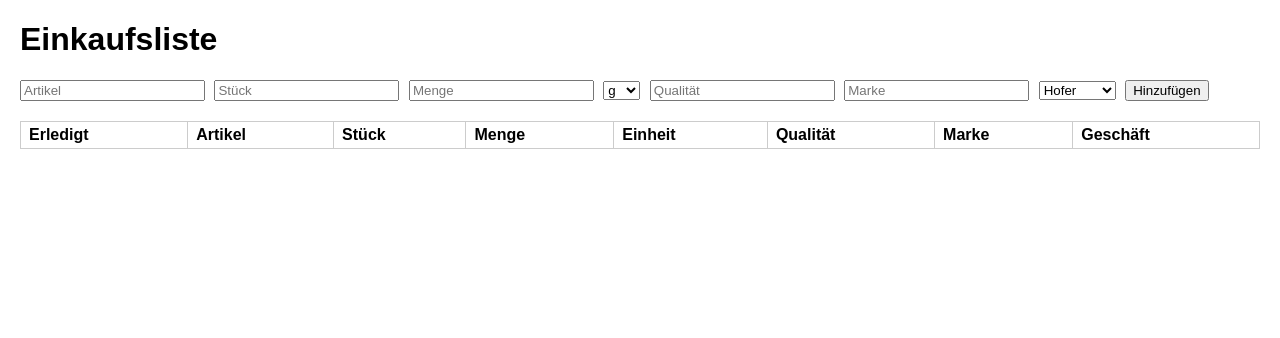
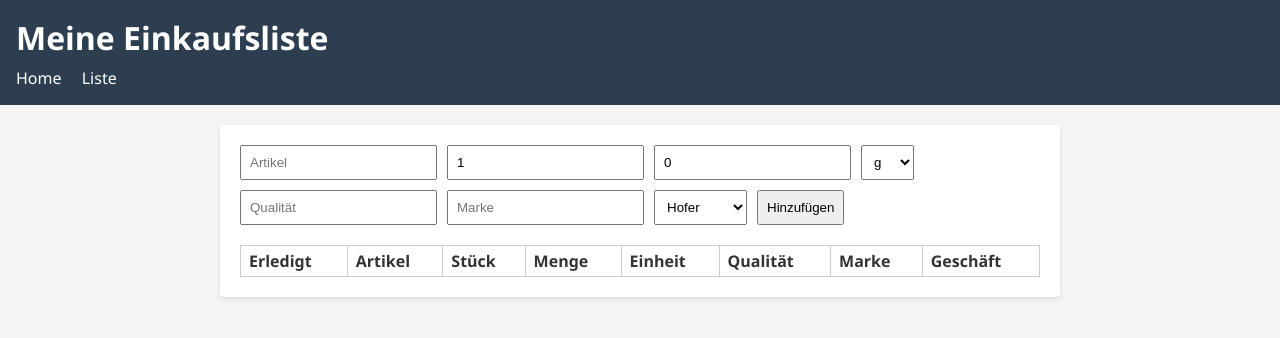
Before and after one commit to Songoruto/Codex-Test, a plain HTML site: page Index.html in a window 1280 px wide. Drawn offline with Linux system fonts and the light colour scheme.

Commit message:
Improve layout and sanitize inputs

```diff
--- a/Index.html
+++ b/Index.html
@@ -2,28 +2,37 @@
 <html lang="de">
 <head>
     <meta charset="UTF-8">
+    <meta name="viewport" content="width=device-width, initial-scale=1">
+    <meta http-equiv="Content-Security-Policy" content="default-src 'self'">
     <title>Einkaufsliste</title>
     <link rel="stylesheet" href="style.css">
 </head>
 <body>
-<h1>Einkaufsliste</h1>
-<form id="item-form">
-    <input type="text" id="item-name" placeholder="Artikel" list="items-list" required>
+<header>
+    <h1>Meine Einkaufsliste</h1>
+    <nav>
+        <a href="#">Home</a>
+        <a href="#liste">Liste</a>
+    </nav>
+</header>
+<main>
+    <form id="item-form" autocomplete="off">
+        <input type="text" id="item-name" placeholder="Artikel" list="items-list" required maxlength="50">
         <datalist id="items-list">
             <option value="Apfel"></option>
             <option value="Brot"></option>
             <option value="Milch"></option>
         </datalist>
-    <input type="number" id="item-piece" placeholder="Stück" min="1">
-    <input type="number" id="item-amount" placeholder="Menge" step="0.01" min="0">
+        <input type="number" id="item-piece" placeholder="Stück" min="1" value="1">
+        <input type="number" id="item-amount" placeholder="Menge" step="0.01" min="0" value="0">
         <select id="item-unit">
             <option value="g">g</option>
             <option value="kg">kg</option>
             <option value="ml">ml</option>
             <option value="l">l</option>
         </select>
-    <input type="text" id="item-quality" placeholder="Qualität">
-    <input type="text" id="item-brand" placeholder="Marke">
+        <input type="text" id="item-quality" placeholder="Qualität" maxlength="50">
+        <input type="text" id="item-brand" placeholder="Marke" maxlength="50">
         <select id="item-store">
             <option value="Hofer">Hofer</option>
             <option value="Billa">Billa</option>
@@ -34,7 +43,8 @@
         </select>
         <button type="submit">Hinzufügen</button>
     </form>
-<table id="shopping-table">
+
+    <table id="shopping-list">
         <thead>
         <tr>
             <th>Erledigt</th>
@@ -50,6 +60,7 @@
         <tbody>
         </tbody>
     </table>
+</main>
 <script src="script.js"></script>
 </body>
 </html>
--- a/script.js
+++ b/script.js
@@ -1,14 +1,22 @@
+'use strict';
+
+function sanitize(str) {
+    const div = document.createElement('div');
+    div.textContent = str;
+    return div.textContent;
+}
+
 document.getElementById('item-form').addEventListener('submit', function (e) {
     e.preventDefault();
-    const name = document.getElementById('item-name').value.trim();
-    const pieces = document.getElementById('item-piece').value;
-    const amount = document.getElementById('item-amount').value;
-    const unit = document.getElementById('item-unit').value;
-    const quality = document.getElementById('item-quality').value.trim();
-    const brand = document.getElementById('item-brand').value.trim();
-    const store = document.getElementById('item-store').value;
+    const name = sanitize(document.getElementById('item-name').value.trim());
+    const pieces = sanitize(document.getElementById('item-piece').value);
+    const amount = sanitize(document.getElementById('item-amount').value);
+    const unit = sanitize(document.getElementById('item-unit').value);
+    const quality = sanitize(document.getElementById('item-quality').value.trim());
+    const brand = sanitize(document.getElementById('item-brand').value.trim());
+    const store = sanitize(document.getElementById('item-store').value);
 
-    const tbody = document.querySelector('#shopping-table tbody');
+    const tbody = document.querySelector('#shopping-list tbody');
     const row = document.createElement('tr');
 
     const checkCell = document.createElement('td');
--- a/style.css
+++ b/style.css
@@ -1,25 +1,60 @@
 body {
-    font-family: Arial, sans-serif;
-    margin: 20px;
+    font-family: 'Segoe UI', Tahoma, sans-serif;
+    margin: 0;
+    padding: 0;
+    background: #f4f4f4;
+    color: #333;
+}
+
+header {
+    background: #2c3e50;
+    color: #fff;
+    padding: 1em;
+}
+
+header h1 {
+    margin: 0;
+}
+
+nav {
+    margin-top: 0.5em;
+}
+
+nav a {
+    color: #fff;
+    margin-right: 1em;
+    text-decoration: none;
+}
+
+main {
+    max-width: 800px;
+    margin: 20px auto;
+    background: #fff;
+    padding: 20px;
+    border-radius: 4px;
+    box-shadow: 0 2px 5px rgba(0, 0, 0, 0.1);
 }
 
 form {
     margin-bottom: 20px;
+    display: flex;
+    flex-wrap: wrap;
+    gap: 10px;
 }
 
 form input,
 form select,
 form button {
-    margin-right: 5px;
+    padding: 8px;
 }
 
-#shopping-table {
+#shopping-list {
     border-collapse: collapse;
     width: 100%;
 }
 
-#shopping-table th,
-#shopping-table td {
+#shopping-list th,
+#shopping-list td {
     border: 1px solid #ccc;
     padding: 4px 8px;
     text-align: left;
```
Lines whose indentation alone changed are shown as unchanged.
